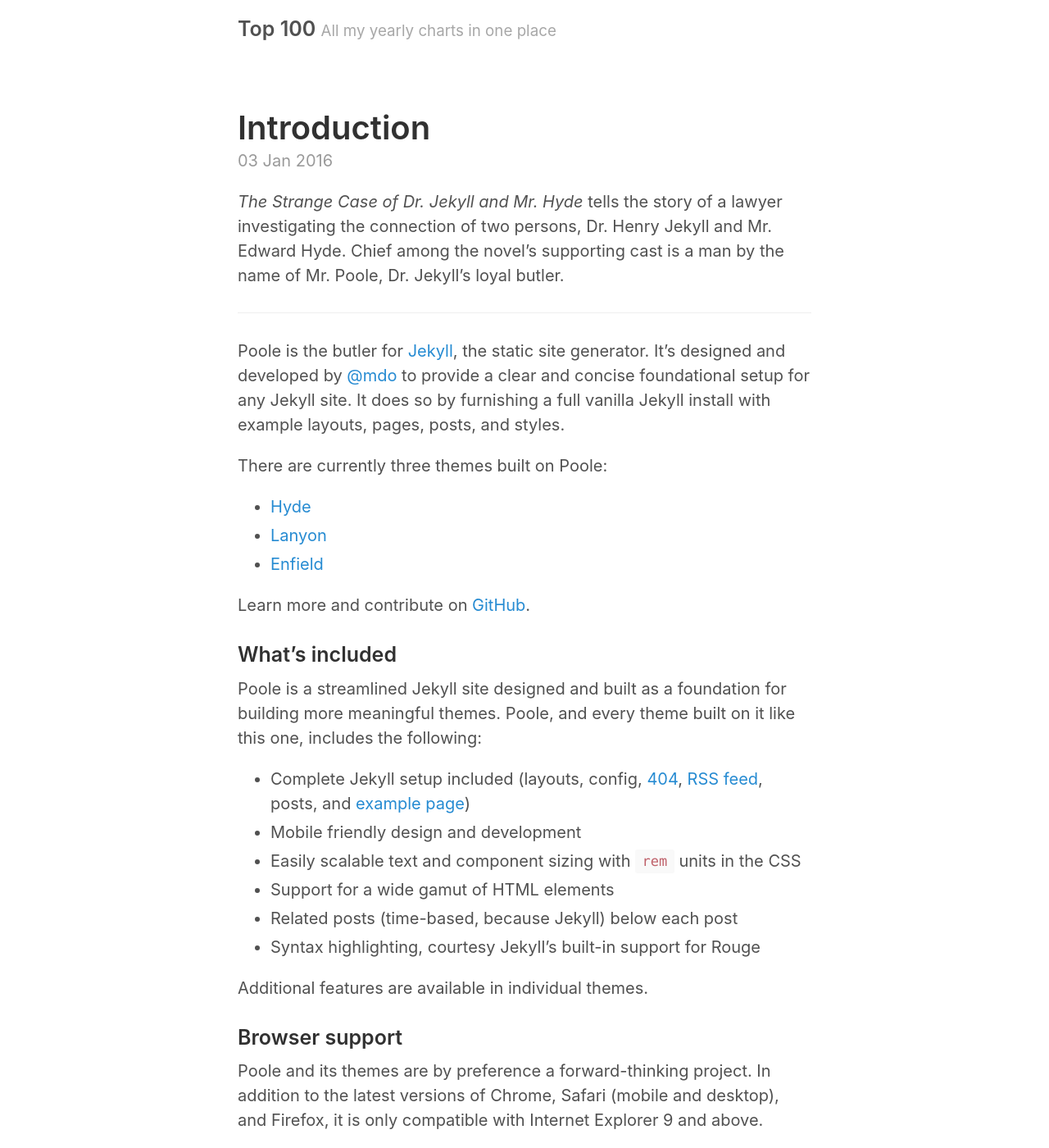
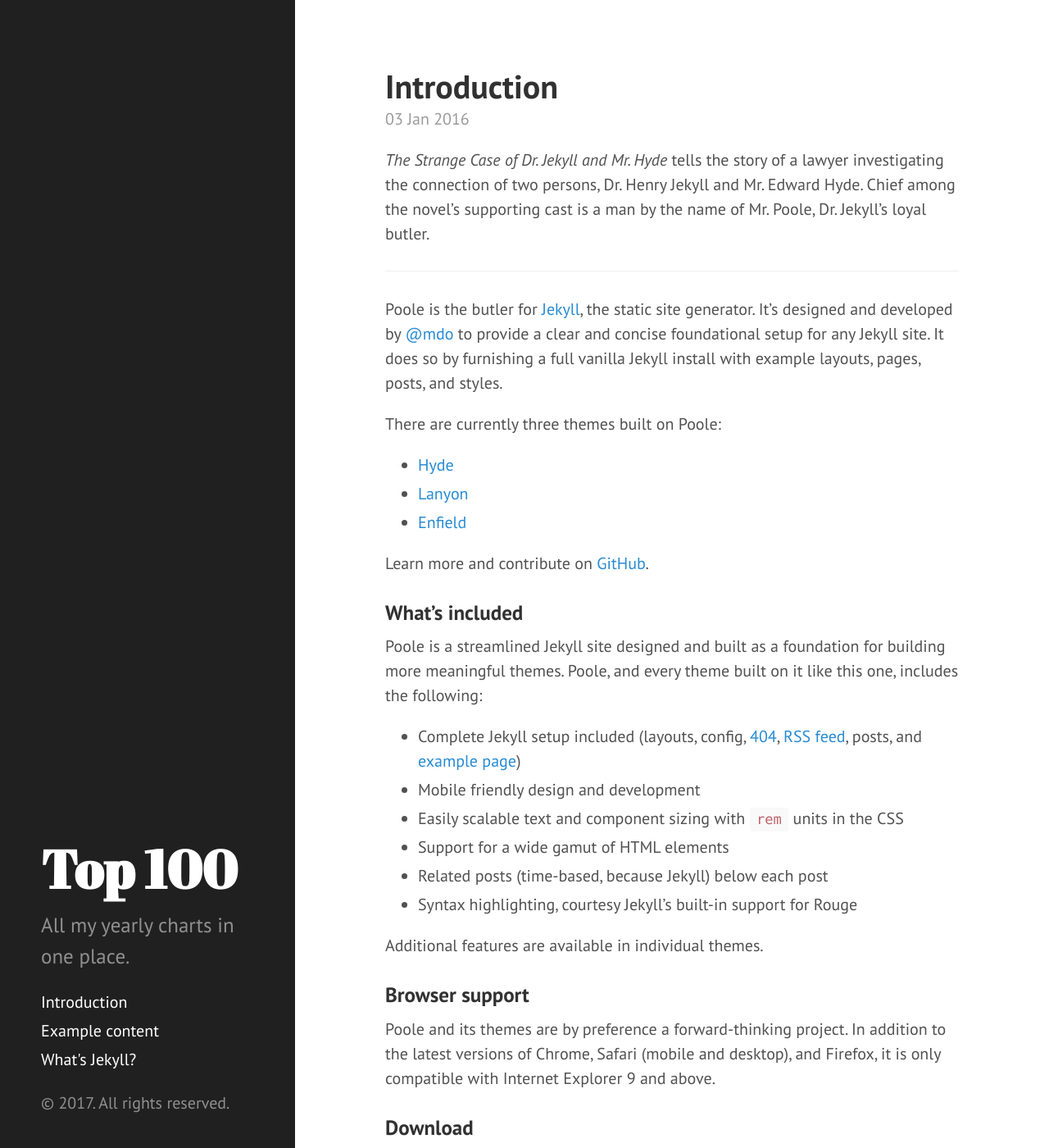
Before and after one commit to erikjalevik/top100, a Jekyll site: the page built from index.html, in a window 1280 px wide and 1400 px high. Shown: the whole window at 82% size. Built offline with Jekyll 4.4.1, drawn with Linux system fonts in a browser that asks for light colours; the list of posts is cut into pages by our own code.

Commit message:
Switch to Hyde theme

```diff
--- a/_config.yml
+++ b/_config.yml
@@ -3,7 +3,7 @@ permalink:           pretty
 
 # Setup
 title:               Top 100
-tagline:             All my yearly charts in one place
+tagline:             All my yearly charts in one place.
 url:                 http://erikjalevik.github.io/top100
 paginate:            1
 baseurl:             ""
--- a/_includes/head.html
+++ b/_includes/head.html
@@ -11,7 +11,11 @@
   </title>
 
   <link rel="stylesheet" href="{{ site.baseurl }}/styles.css">
+  <link rel="stylesheet" href="http://fonts.googleapis.com/css?family=PT+Sans:400,400italic,700|Abril+Fatface">
+
   <link rel="apple-touch-icon-precomposed" sizes="144x144" href="{{ site.baseurl }}/public/apple-touch-icon-precomposed.png">
   <link rel="shortcut icon" href="{{ site.baseurl }}/public/favicon.ico">
+
   <link rel="alternate" type="application/atom+xml" title="{{ site.title }}" href="{{ site.baseurl }}/atom.xml">
+
 </head>
--- /dev/null
+++ b/_includes/sidebar.html
@@ -0,0 +1,31 @@
+<div class="sidebar">
+  <div class="container sidebar-sticky">
+
+    <div class="sidebar-about">
+      <h1>
+        <a href="{{ site.baseurl }}">
+          {{ site.title }}
+        </a>
+      </h1>
+      <p class="lead">{{ site.tagline }}</p>
+    </div>
+
+    <nav class="sidebar-nav">
+      <!--
+      <a class="sidebar-nav-item {% if page.url == site.baseurl %}active{% endif %}" href="{{ site.baseurl }}">Home</a>
+      -->
+
+      {% for post in site.posts %}
+        {% if post.title != null %}
+            <a class="sidebar-nav-item {% if page.url == post.url %}active{% endif %}" href="{{ post.url }}">
+              {{ post.title }}
+            </a>
+        {% endif %}
+      {% endfor %}
+
+    </nav>
+
+    <p>&copy; {{ site.time | date: '%Y' }}. All rights reserved.</p>
+
+  </div>
+</div>
--- a/_layouts/default.html
+++ b/_layouts/default.html
@@ -5,13 +5,9 @@
 
   <body>
 
+    {% include sidebar.html %}
+
     <div class="container content">
-      <header class="masthead">
-        <h3 class="masthead-title">
-          <a href="{{ site.baseurl }}/" title="Home">{{ site.title }}</a>
-          <small>{{ site.tagline }}</small>
-        </h3>
-      </header>
 
       <main>
         {{ content }}
@@ -22,6 +18,7 @@
           &copy; <time datetime="{{ site.time | date_to_xmlschema }}">{{ site.time | date: '%Y' }}</time>. All rights reserved.
         </small>
       </footer>
+
     </div>
 
     {% if site.analytics_id %}
@@ -34,5 +31,6 @@
        ga('send', 'pageview');
      </script>
     {% endif %}
+
   </body>
 </html>
--- /dev/null
+++ b/_sass/_sidebar.scss
@@ -0,0 +1,119 @@
+/*
+ * Sidebar
+ *
+ * Flexible banner for housing site name, intro, and "footer" content. Starts
+ * out above content in mobile and later moves to the side with wider viewports.
+ */
+
+.sidebar {
+  text-align: right;
+  padding: 2rem 1rem;
+  color: rgba(255,255,255,.5);
+  background-color: #202020;
+}
+@media (min-width: 48em) {
+  .sidebar {
+    position: fixed;
+    top: 0;
+    left: 0;
+    bottom: 0;
+    width: 18rem;
+    text-align: left;
+  }
+}
+
+/* Sidebar links */
+.sidebar a {
+  color: #fff;
+}
+
+/* About section */
+.sidebar-about h1 {
+  color: #fff;
+  margin-top: 0;
+  font-family: "Abril Fatface", serif;
+  font-size: 3.25rem;
+}
+
+/* Sidebar nav */
+.sidebar-nav {
+  margin-bottom: 1rem;
+}
+.sidebar-nav-item {
+  display: block;
+  line-height: 1.75;
+}
+a.sidebar-nav-item:hover,
+a.sidebar-nav-item:focus {
+  text-decoration: underline;
+}
+.sidebar-nav-item.active {
+  font-weight: bold;
+}
+
+/* Sticky sidebar
+ *
+ * Add the `sidebar-sticky` class to the sidebar's container to affix it the
+ * contents to the bottom of the sidebar in tablets and up.
+ */
+
+@media (min-width: 48em) {
+  .sidebar-sticky {
+    position: absolute;
+    right:  1rem;
+    bottom: 1rem;
+    left:   1rem;
+  }
+}
+
+
+/* Container
+ *
+ * Align the contents of the site above the proper threshold with some margin-fu
+ * with a 25%-wide `.sidebar`.
+ */
+
+.content {
+  padding-top:    4rem;
+  padding-bottom: 4rem;
+}
+
+@media (min-width: 48em) {
+  .content {
+    max-width: 38rem;
+    margin-left: 20rem;
+    margin-right: 2rem;
+  }
+}
+
+@media (min-width: 64em) {
+  .content {
+    margin-left: 22rem;
+    margin-right: 4rem;
+  }
+}
+
+
+/*
+ * Reverse layout
+ *
+ * Flip the orientation of the page by placing the `.sidebar` on the right.
+ */
+
+@media (min-width: 48em) {
+  .layout-reverse .sidebar {
+    left: auto;
+    right: 0;
+  }
+  .layout-reverse .content {
+    margin-left: 2rem;
+    margin-right: 20rem;
+  }
+}
+
+@media (min-width: 64em) {
+  .layout-reverse .content {
+    margin-left: 4rem;
+    margin-right: 22rem;
+  }
+}
--- a/_sass/_variables.scss
+++ b/_sass/_variables.scss
@@ -13,7 +13,8 @@ $blue: #268bd2;
 // $blue: #6a9fb5;
 $brown: #8f5536;
 
-$root-font-family: -apple-system, BlinkMacSystemFont, "Segoe UI", "Roboto", "Oxygen", "Ubuntu", "Cantarell", "Fira Sans", "Droid Sans", "Helvetica Neue", Arial, sans-serif;
+$root-font-family: "PT Sans", Helvetica, Arial, sans-serif;
+
 $root-font-size: 16px;
 $root-line-height: 1.5;
 
--- a/styles.scss
+++ b/styles.scss
@@ -24,6 +24,7 @@
 @import "code";
 @import "layout";
 @import "masthead";
+@import "sidebar";
 @import "posts";
 @import "pagination";
 @import "message";
```
